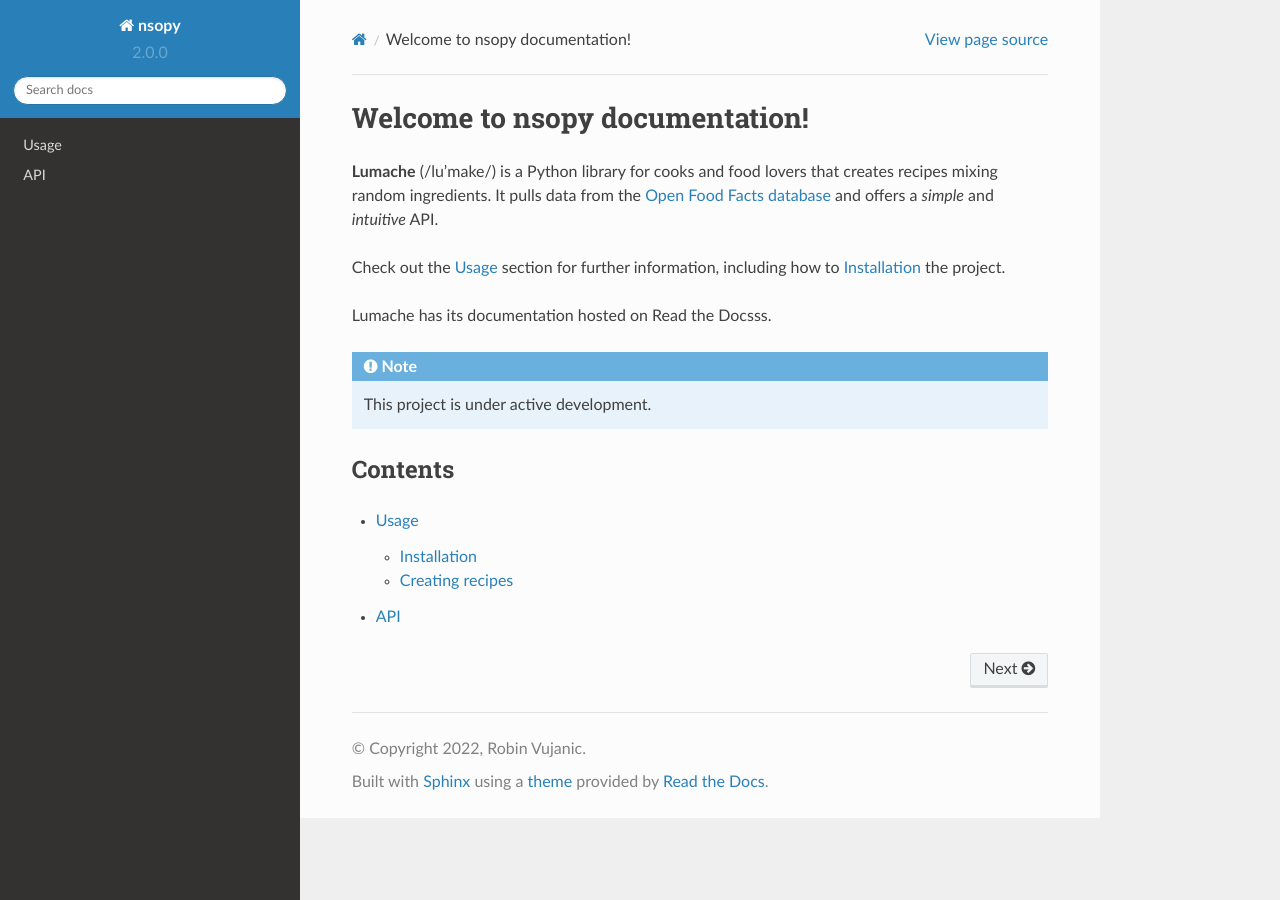
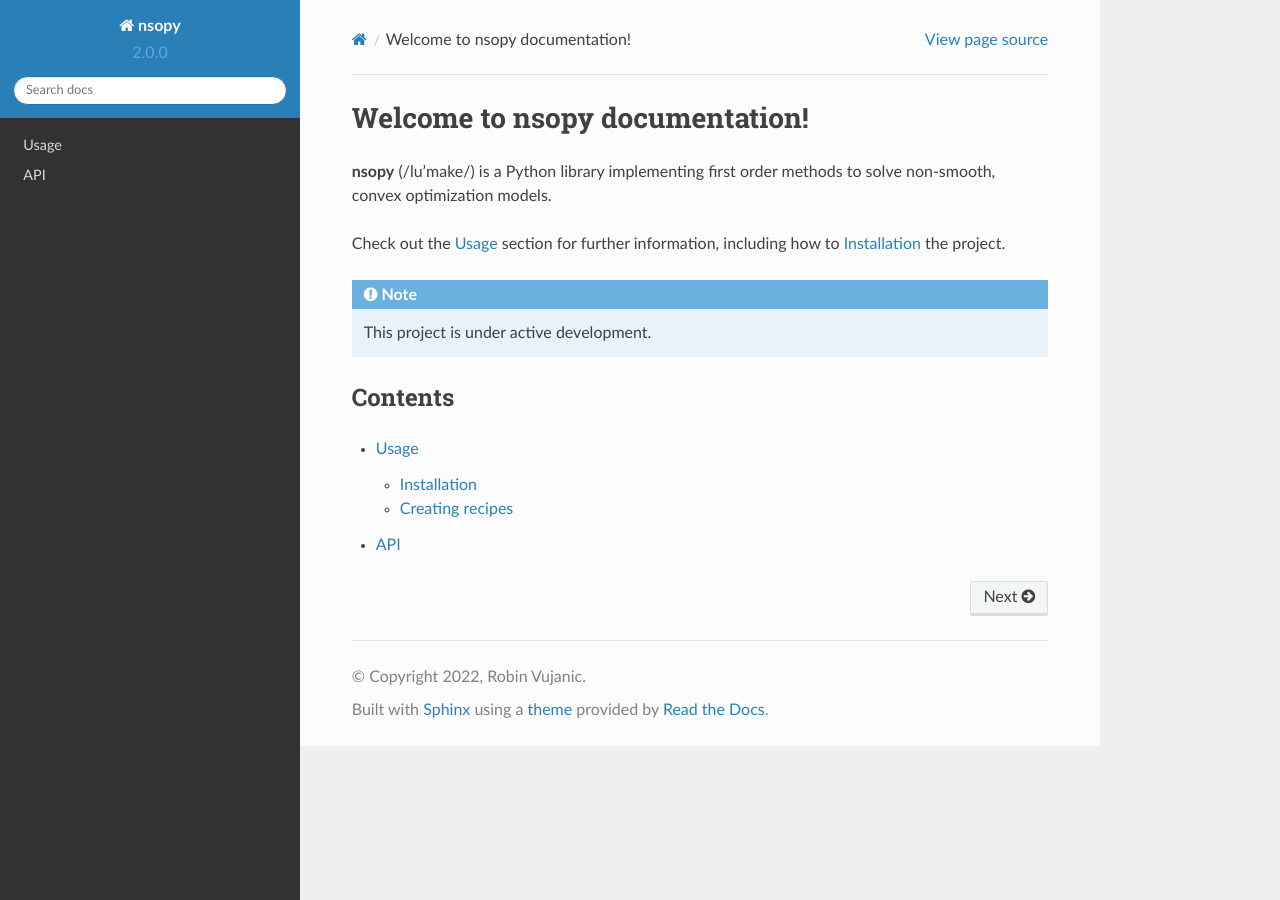
Before and after one commit to robin-vjc/nsopy, a Sphinx documentation site: the page built from docs/source/index.rst, in a window 1280 px wide. Built offline with Sphinx 7.4.7 and the Read the Docs theme 2.0.0, drawn with Linux system fonts in a browser that asks for light colours.

```diff
--- a/docs/source/api.rst
+++ b/docs/source/api.rst
@@ -4,4 +4,4 @@
 .. autosummary::
    :toctree: generated
 
-   lumache
+   nsopy
--- a/docs/source/conf.py
+++ b/docs/source/conf.py
@@ -1,7 +1,6 @@
 # Configuration file for the Sphinx documentation builder.
 
 # -- Project information
-
 project = 'nsopy'
 copyright = '2022, Robin Vujanic'
 author = 'Robin Vujanic'
@@ -10,13 +9,13 @@
 version = '2.0.0'
 
 # -- General configuration
-
 extensions = [
     'sphinx.ext.duration',
     'sphinx.ext.doctest',
     'sphinx.ext.autodoc',
     'sphinx.ext.autosummary',
     'sphinx.ext.intersphinx',
+    'myst_parser',
 ]
 
 intersphinx_mapping = {
@@ -28,7 +27,6 @@
 templates_path = ['_templates']
 
 # -- Options for HTML output
-
 html_theme = 'sphinx_rtd_theme'
 
 # -- Options for EPUB output
--- a/docs/source/index.rst
+++ b/docs/source/index.rst
@@ -1,15 +1,9 @@
 Welcome to nsopy documentation!
 ===================================
 
-**Lumache** (/lu'make/) is a Python library for cooks and food lovers
-that creates recipes mixing random ingredients.
-It pulls data from the `Open Food Facts database <https://world.openfoodfacts.org/>`_
-and offers a *simple* and *intuitive* API.
+**nsopy** (/lu'make/) is a Python library implementing first order methods to solve non-smooth, convex optimization models.
 
-Check out the :doc:`usage` section for further information, including
-how to :ref:`installation` the project.
-
-Lumache has its documentation hosted on Read the Docsss.
+Check out the :doc:`usage` section for further information, including how to :ref:`installation` the project.
 
 .. note::
 
```
